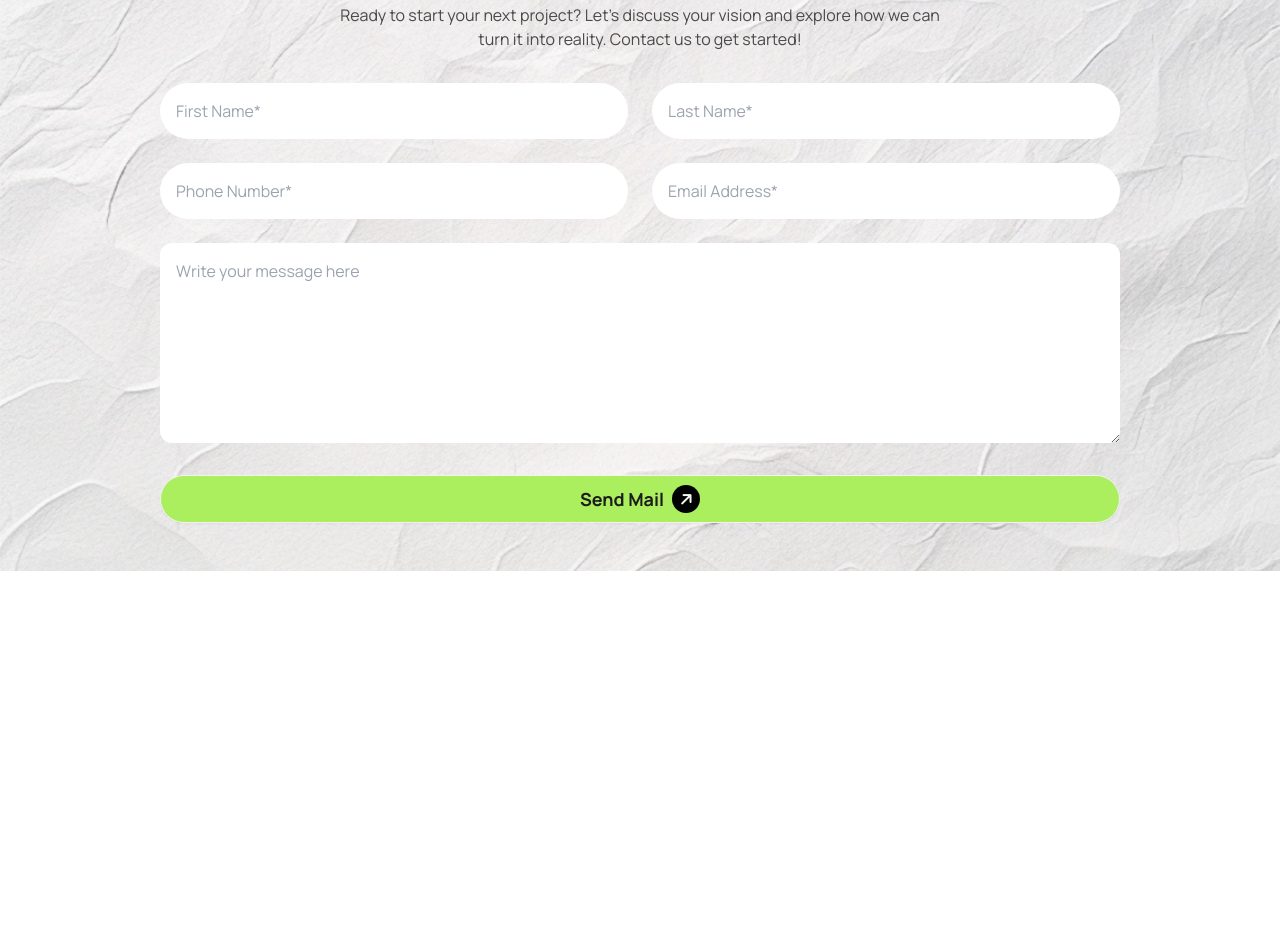
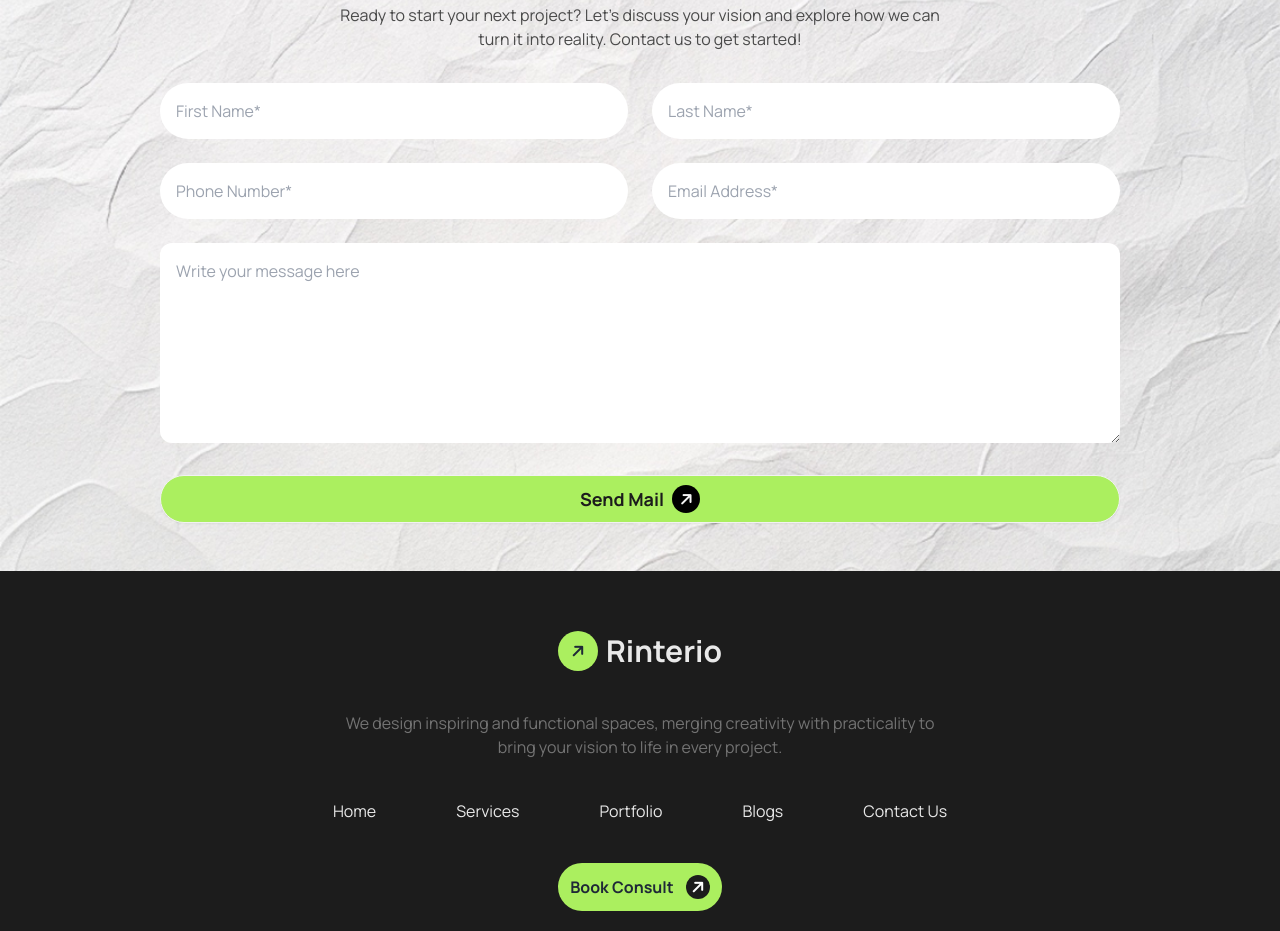
Before and after one commit to RayhanRK/A3-Realstate-Website, a plain HTML site: page index.html in a window 1280 px wide. Shown: the part 3434-4365 px from the top of the page. Before the commit the page ends 4005 px from the top, so only its background shows below. Drawn offline with nearby package versions, Linux system fonts and the light colour scheme.

Commit message:
Responive Footer Section Done

```diff
--- a/index.html
+++ b/index.html
@@ -374,7 +374,37 @@
 
     </main>
 
-    <footer></footer>
+    <!-- Footer Section -->
+    <footer class="bg-[#1C1C1C] p-5">
+      <div class="flex flex-col justify-center items-center space-y-10">
+
+        <div class="flex items-center space-x-2 mt-10">
+
+          <button class="bg-btn-primary h-10 w-10 rounded-full"><i class="fa-solid fa-arrow-right -rotate-45"></i></button>
+          <h1 class="text-3xl font-bold text-rgb233">Rinterio</h1>
+
+        </div>
+
+        <p class="text-txt73 lg:w-2/4 mx-auto text-center">We design inspiring and functional spaces, merging creativity with practicality to bring your vision to life in every project.</p>
+
+          <div class="lg:flex items-center lg:space-x-20 list-none text-center space-y-6 lg:space-y-0">
+            <li class="text-rgb233"><a href="">Home</a></li>
+            <li class="text-rgb233"><a href="">Services</a></li>
+            <li class="text-rgb233"><a href="">Portfolio</a></li>
+            <li class="text-rgb233"><a href="">Blogs</a></li>
+            <li class="text-rgb233"><a href="">Contact Us</a></li>
+          </div>
+
+          <button class="bg-btn-primary p-3 font-bold rounded-full flex items-center">
+            Book Consult
+            <span class="flex items-center justify-center bg-[#1C1C1C] h-6 w-6 rounded-full ml-3">
+              <i class="fa-solid fa-arrow-right text-white -rotate-45"></i>
+            </span>
+          </button>
+
+      </div>
+
+    </footer>
 
 </body>
 </html>
```
